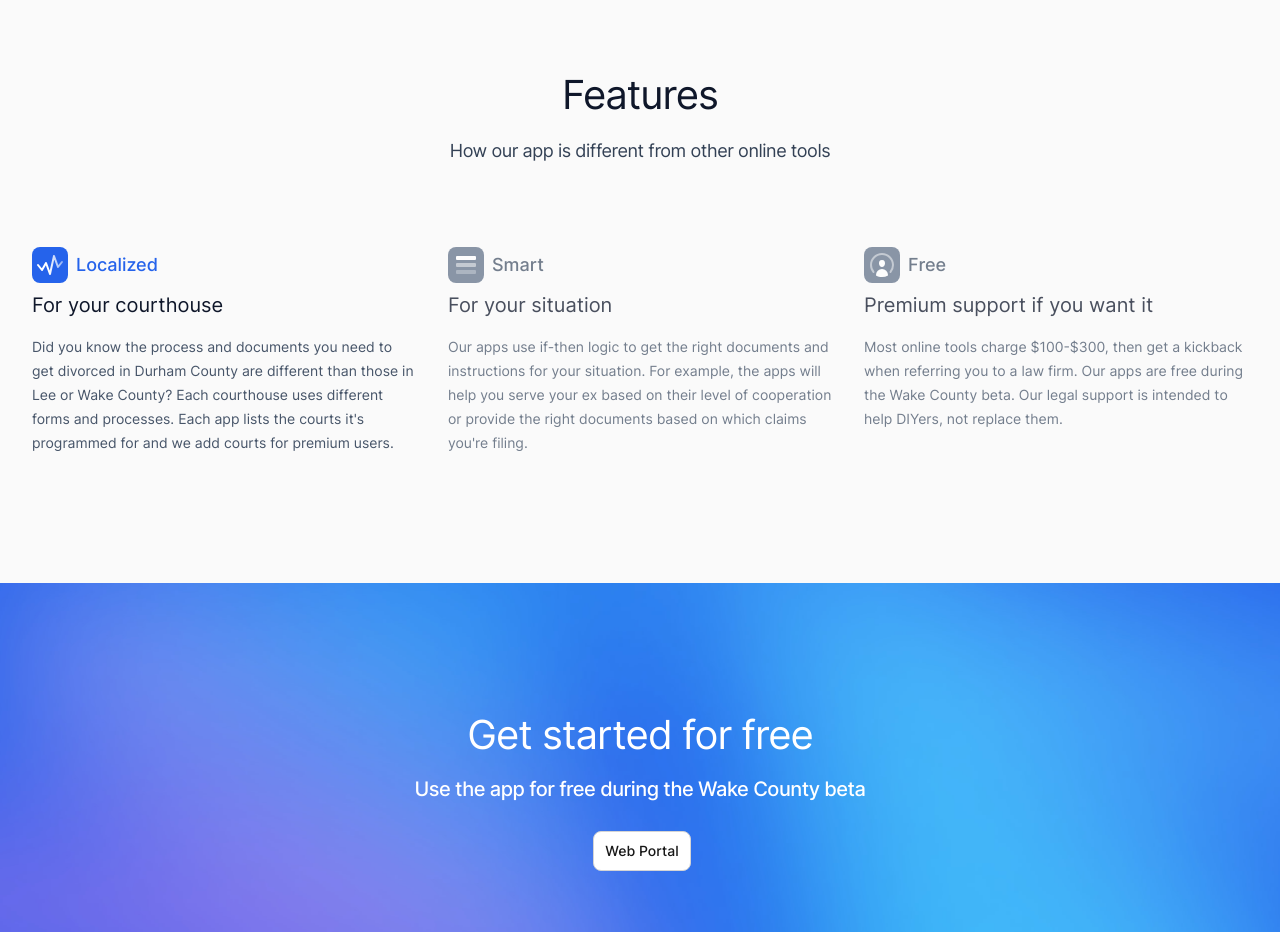
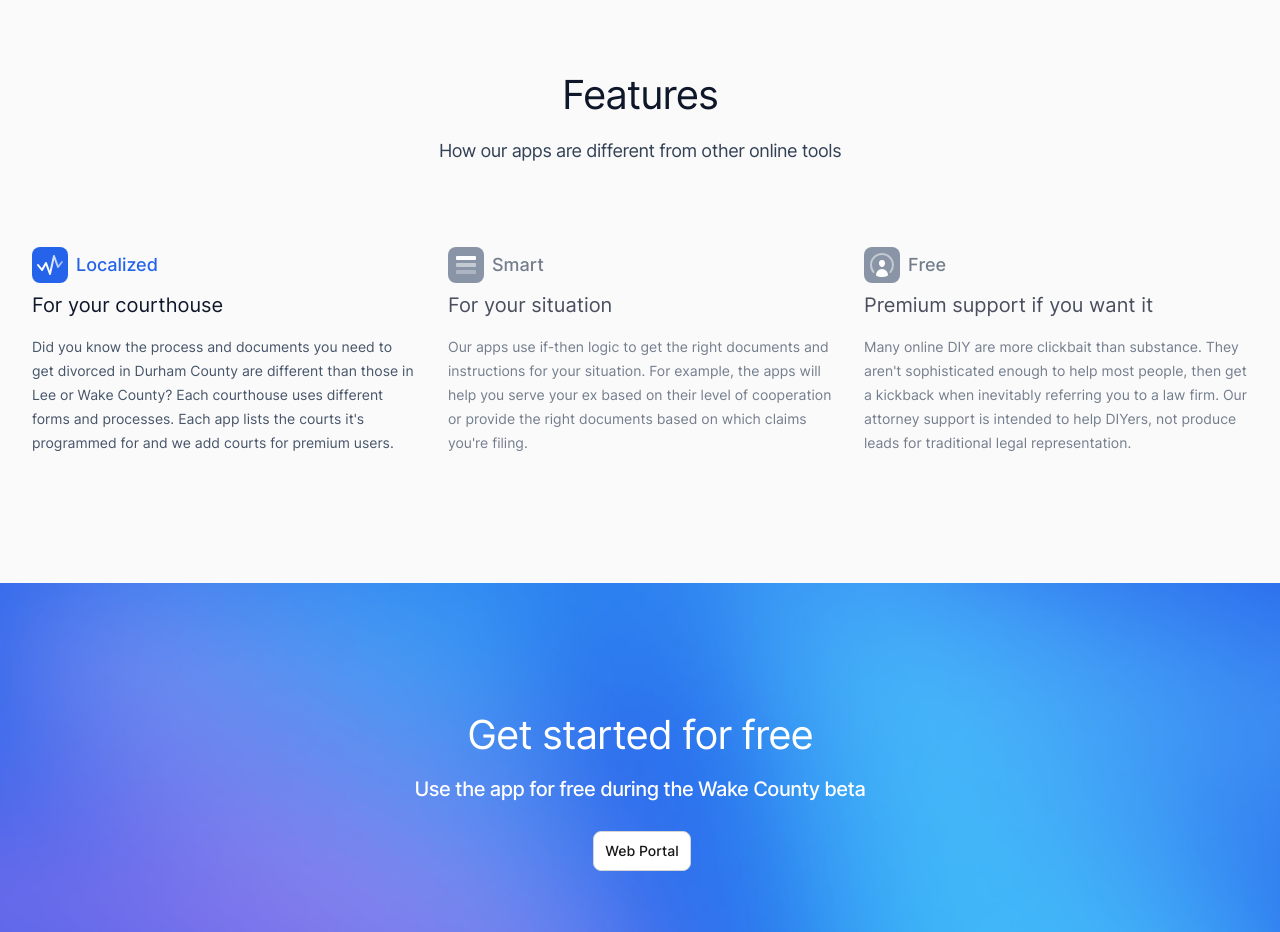
Before and after one commit to David44357/KingLawWebsite, a Next.js app: page /prometheus in a window 1280 px wide. Shown: the part 2740-3672 px from the top of the page. Built offline with nearby package versions, Linux system fonts and the light colour scheme.

Commit message:
Update PromSecondaryFeatures.jsx

```diff
--- a/src/components/PromSecondaryFeatures.jsx
+++ b/src/components/PromSecondaryFeatures.jsx
@@ -78,7 +78,7 @@ const features = [
     summary:
       'Premium support if you want it',
     description:
-      'Most online tools charge $100-$300, then get a kickback when referring you to a law firm. Our apps are free during the Wake County beta. Our legal support is intended to help DIYers, not replace them.',
+      'Many online DIY are more clickbait than substance. They aren\'t sophisticated enough to help most people, then get a kickback when inevitably referring you to a law firm. Our attorney support is intended to help DIYers, not produce leads for traditional legal representation.',
     image: screenshotContacts,
     icon: function ContactsIcon() {
       return (
@@ -200,7 +200,7 @@ export function PromSecondaryFeatures() {
             Features
           </h2>
           <p className="mt-4 text-lg tracking-tight text-slate-700">
-            How our app is different from other online tools
+            How our apps are different from other online tools
           </p>
         </div>
         <FeaturesMobile />
```
